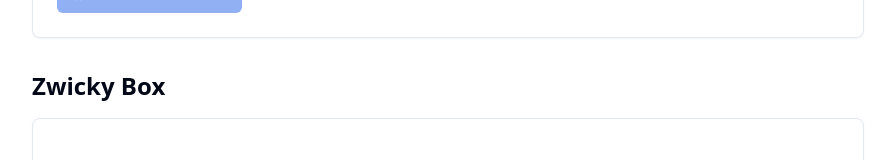
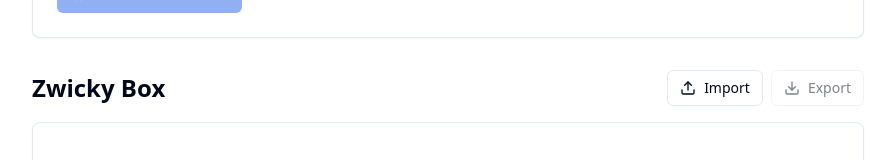
Before and after one commit to jpfaraco/zwicky, a React (Vite) app: page / in a window 1280 px wide. Shown: the part 360-520 px from the top of the page, without its empty margins (192-1087 px from the left). Built offline with nearby package versions, Linux system fonts and the light colour scheme.

Commit message:
Add import/export functionality for Zwicky Box data

```diff
--- a/src/App.jsx
+++ b/src/App.jsx
@@ -1,10 +1,11 @@
-import { useState } from 'react'
+import { useState, useRef } from 'react'
 import { Button } from './components/ui/button'
-import { Loader2, Sparkles, X } from 'lucide-react'
+import { Loader2, Sparkles, X, Download, Upload } from 'lucide-react'
 import { ChallengeInput } from './components/ChallengeInput'
 import { ZwickyBox } from './components/ZwickyBox'
 import { IdeasList } from './components/IdeasList'
 import { generateAttributes as generateAttributesAPI, generateIdea as generateIdeaAPI } from './services/anthropicService'
+import { exportZwickyBox, importZwickyBox } from './utils/zwickyBoxExport'
 import './App.css'
 
 function App() {
@@ -14,6 +15,7 @@ function App() {
   const [isGeneratingIdea, setIsGeneratingIdea] = useState(false)
   const [ideas, setIdeas] = useState([])
   const [error, setError] = useState(null)
+  const fileInputRef = useRef(null)
 
   const handleGenerateAttributes = async () => {
     if (!challenge.trim()) {
@@ -33,6 +35,37 @@ function App() {
     } finally {
       setIsGeneratingAttributes(false)
     }
+  }
+
+  const handleExport = () => {
+    if (!challenge.trim() && attributes.length === 0) {
+      setError('Nothing to export. Please add a challenge or attributes first.')
+      return
+    }
+    exportZwickyBox(challenge, attributes)
+  }
+
+  const handleImportClick = () => {
+    fileInputRef.current?.click()
+  }
+
+  const handleImportFile = async (event) => {
+    const file = event.target.files?.[0]
+    if (!file) return
+
+    setError(null)
+    try {
+      const data = await importZwickyBox(file)
+      setChallenge(data.challenge)
+      setAttributes(data.attributes)
+      setIdeas([]) // Clear ideas when importing
+    } catch (err) {
+      console.error('Import error:', err)
+      setError(err.message)
+    }
+
+    // Reset file input
+    event.target.value = ''
   }
 
   const handleGenerateIdea = async () => {
@@ -124,7 +157,31 @@ function App() {
         />
 
         {/* Zwicky Box Section Title */}
-        <h2 className="text-2xl font-bold">Zwicky Box</h2>
+        <div className="flex items-center justify-between">
+          <h2 className="text-2xl font-bold">Zwicky Box</h2>
+          <div className="flex gap-2">
+            <Button onClick={handleImportClick} variant="outline" size="sm">
+              <Upload className="h-4 w-4" />
+              Import
+            </Button>
+            <Button
+              onClick={handleExport}
+              variant="outline"
+              size="sm"
+              disabled={!challenge.trim() && attributes.length === 0}
+            >
+              <Download className="h-4 w-4" />
+              Export
+            </Button>
+          </div>
+        </div>
+        <input
+          ref={fileInputRef}
+          type="file"
+          accept=".json"
+          onChange={handleImportFile}
+          className="hidden"
+        />
       </div>
 
       {/* Zwicky Box Grid - Full Width */}
--- /dev/null
+++ b/src/utils/zwickyBoxExport.js
@@ -0,0 +1,67 @@
+export function exportZwickyBox(challenge, attributes) {
+  const data = {
+    challenge,
+    attributes: attributes.map(attr => ({
+      name: attr.name,
+      question: attr.question || '',
+      items: attr.items.map(item => ({
+        text: item.text
+      }))
+    })),
+    exportedAt: new Date().toISOString(),
+    version: '1.0'
+  }
+
+  const json = JSON.stringify(data, null, 2)
+  const blob = new Blob([json], { type: 'application/json' })
+  const url = URL.createObjectURL(blob)
+  const link = document.createElement('a')
+  link.href = url
+  link.download = `zwicky-box-${Date.now()}.json`
+  document.body.appendChild(link)
+  link.click()
+  document.body.removeChild(link)
+  URL.revokeObjectURL(url)
+}
+
+export function importZwickyBox(file) {
+  return new Promise((resolve, reject) => {
+    const reader = new FileReader()
+
+    reader.onload = (e) => {
+      try {
+        const json = JSON.parse(e.target.result)
+
+        // Validate structure
+        if (!json.challenge || !Array.isArray(json.attributes)) {
+          throw new Error('Invalid Zwicky Box format: missing required fields')
+        }
+
+        // Transform imported data to match app state format
+        const attributes = json.attributes.map((attr, index) => ({
+          id: Date.now() + index,
+          name: attr.name,
+          question: attr.question || '',
+          items: (attr.items || []).map((item, itemIndex) => ({
+            id: Date.now() + index * 1000 + itemIndex,
+            text: item.text || '',
+            selected: false
+          }))
+        }))
+
+        resolve({
+          challenge: json.challenge,
+          attributes
+        })
+      } catch (error) {
+        reject(new Error(`Failed to import: ${error.message}`))
+      }
+    }
+
+    reader.onerror = () => {
+      reject(new Error('Failed to read file'))
+    }
+
+    reader.readAsText(file)
+  })
+}
```
